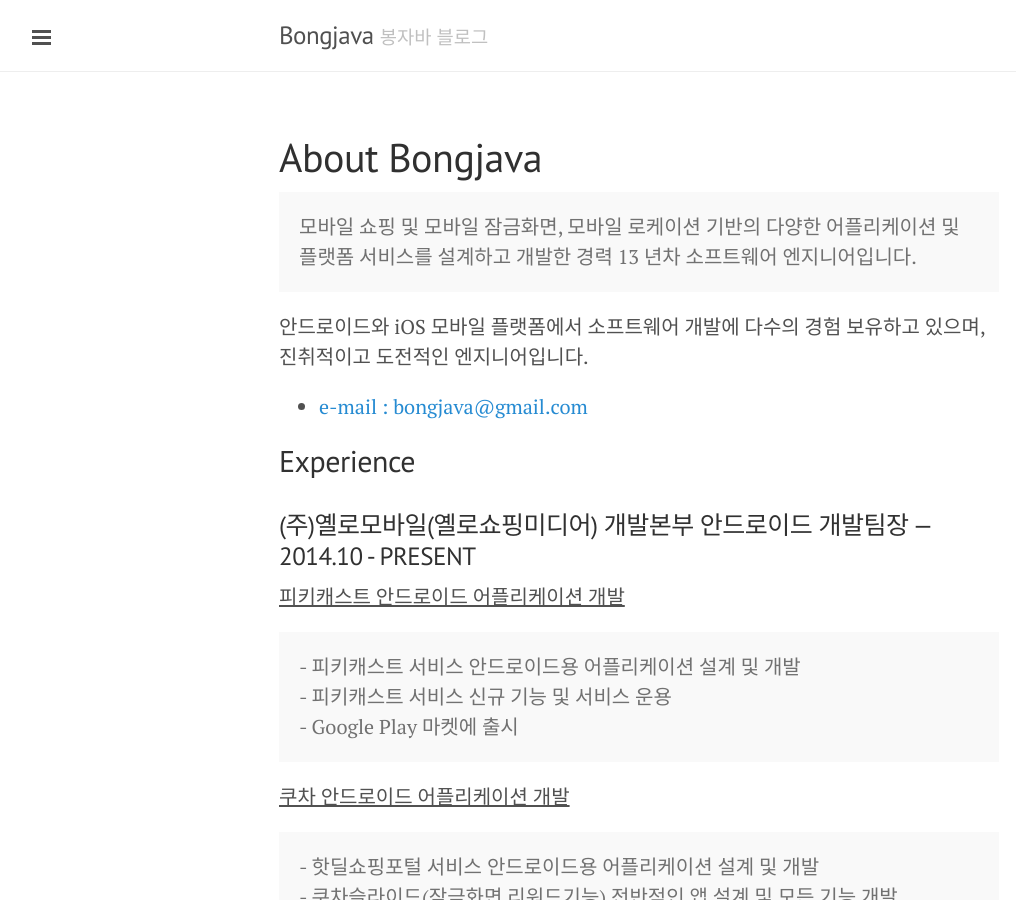
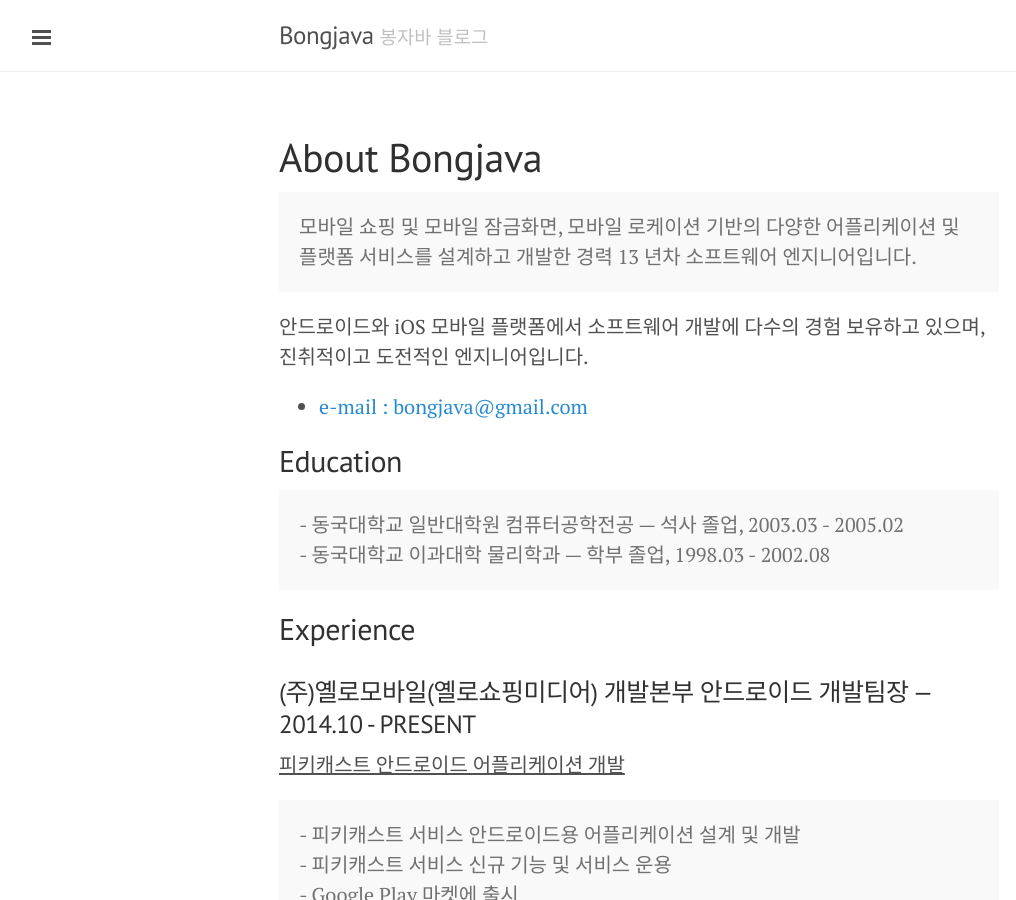
Before and after one commit to bongjava/bongjava.io, a Jekyll site: the page built from about_bongjava.md, in a window 1280 px wide and 900 px high. Shown: the whole window, without its empty margins (1-1017 px from the left). Built offline with Jekyll 4.4.1, drawn with Linux system fonts in a browser that asks for light colours.

Commit message:
학력 추가

```diff
--- a/about_bongjava.md
+++ b/about_bongjava.md
@@ -10,6 +10,12 @@
 안드로이드와 iOS 모바일 플랫폼에서 소프트웨어 개발에 다수의 경험 보유하고 있으며, 진취적이고 도전적인 엔지니어입니다.
 
 * [e-mail : bongjava@gmail.com](mailto:bongjava@gmail.com)
+
+## Education
+<p class="message">
+  - 동국대학교 일반대학원 컴퓨터공학전공 — 석사 졸업, 2003.03 - 2005.02<br>
+  - 동국대학교 이과대학 물리학과 — 학부 졸업, 1998.03 - 2002.08<br>
+</p>
 
 ## Experience
 
```
